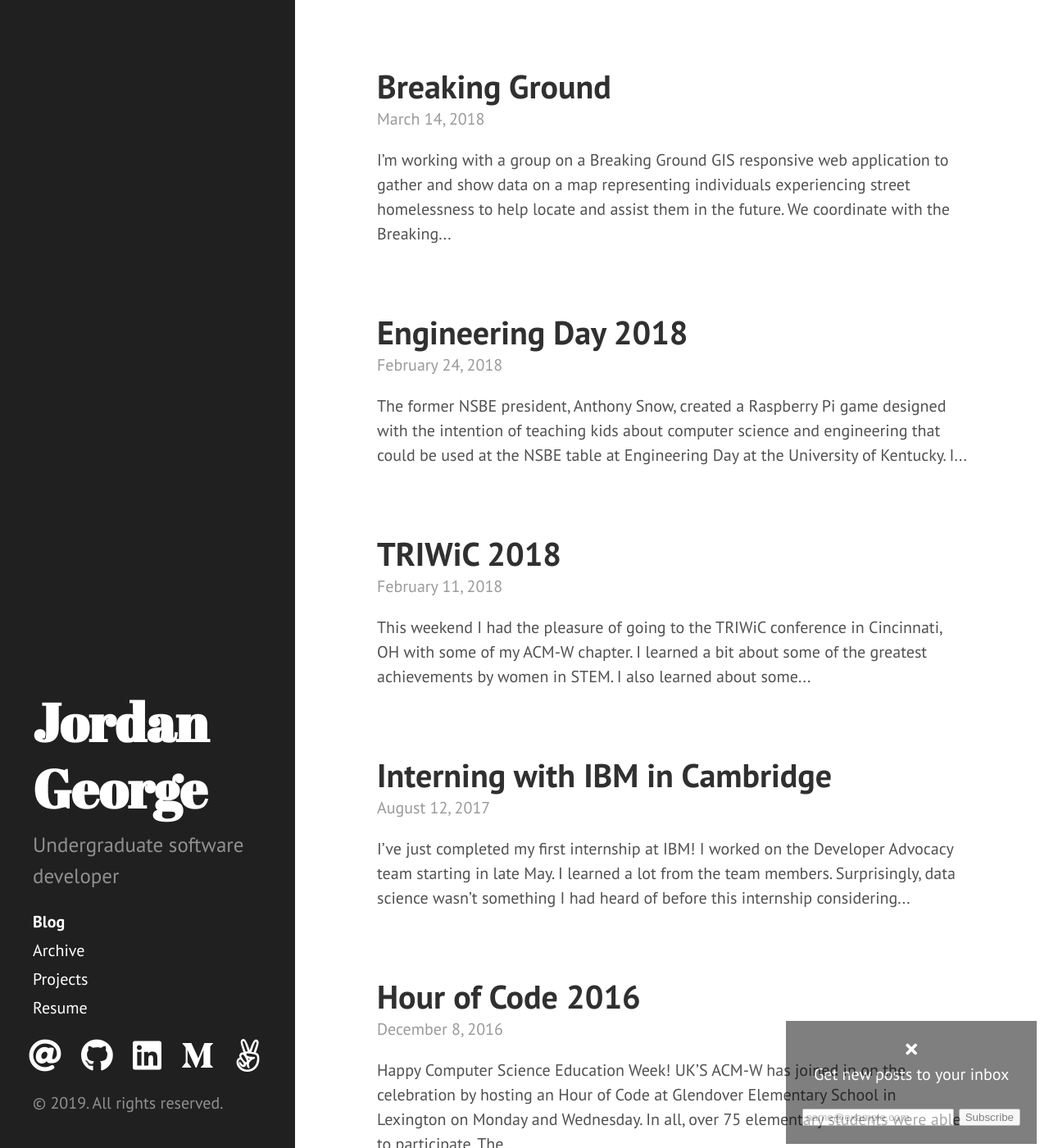
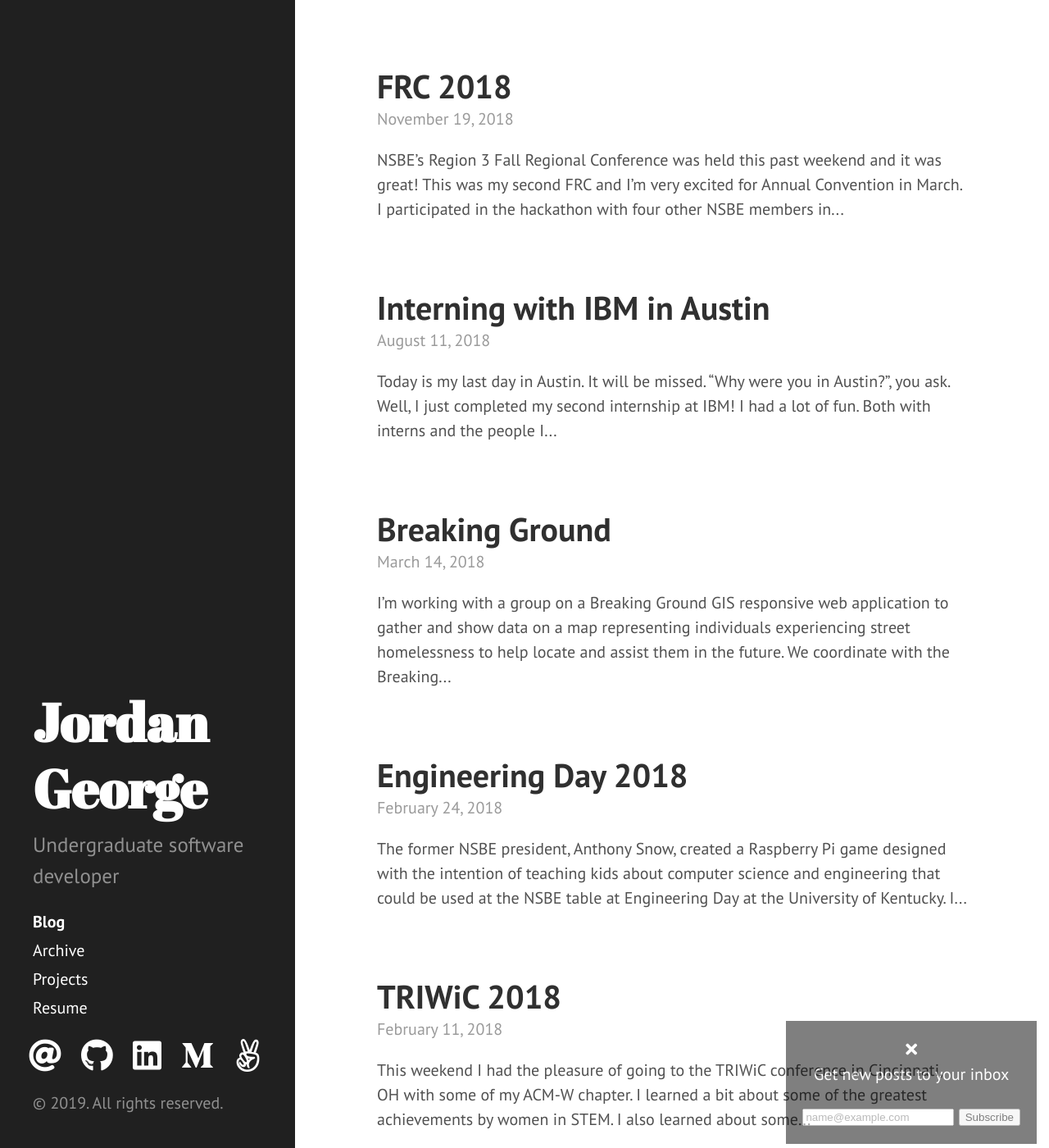
Before and after one commit to jordangeorge/jordangeorge.github.com, a Jekyll site: the page built from index.html, in a window 1280 px wide and 1400 px high. Shown: the whole window at 82% size. Built offline with Jekyll 4.4.1, drawn with Linux system fonts in a browser that asks for light colours; nearby versions of some CDN libraries; the list of posts is cut into pages by our own code.

Commit message:
edit posts

```diff
--- /dev/null
+++ b/_posts/2018-11-19-frc18.md
@@ -0,0 +1,12 @@
+---
+layout: post
+title: FRC 2018
+tags:
+  - nsbe
+---
+
+NSBE's Region 3 Fall Regional Conference was held this past weekend and it was great! This was my second FRC and I'm very excited for Annual Convention in March.
+
+I participated in the hackathon with four other NSBE members in my chapter. Our original plan was to make a chat bot but our focus was divided and so we didn't get much done. We're taking this lesson that we learned with us to Annual Convention and participating in that hackathon as well.
+
+<img src="/public/images/blog/frc18.jpg" alt="" width="500" style="margin: 0 auto;">
--- /dev/null
+++ b/_posts/2018-8-11-ibm.md
@@ -0,0 +1,13 @@
+---
+layout: post
+title: Interning with IBM in Austin
+tags:
+  - ibm
+  - interning
+---
+
+Today is my last day in Austin. It will be missed. "Why were you in Austin?", you ask. Well, I just completed my second internship at IBM!
+
+I had a lot of fun. Both with interns and the people I shared a mid-ish Austin Airbnb hostile with for a month before I left to live in north Austin. It was my first time staying in a hostile and it could've been a start-up incubator with how many software developers there were. I tried some nice Bar-B-Q at Rudy's as well as tacos from the Austin staple Tacodeli. I've also been to some places on 6th Street, at the domain, the mall, and a Now Now concert.
+
+There were a lot more interns at this site compared to the Cambridge site. Because of this, I couldn't get to know all interns as well as I did in Cambridge, especially because, even though I was working on a project and tasks individually at both sites, in Cambridge the interns on the same team as me were all in the same room at a circular table. So we spoke daily unlike in Austin where I didn't have any other interns around me besides one but they were faced in the opposite direction and still a bit far.
```
Also changed, not shown: _posts/2017-8-12-ibm.md (+2 -0 lines), _posts/2018-02-11-triwic.md (+2 -0 lines), public/images/blog/triwic18.jpg (added), 2 other files.
